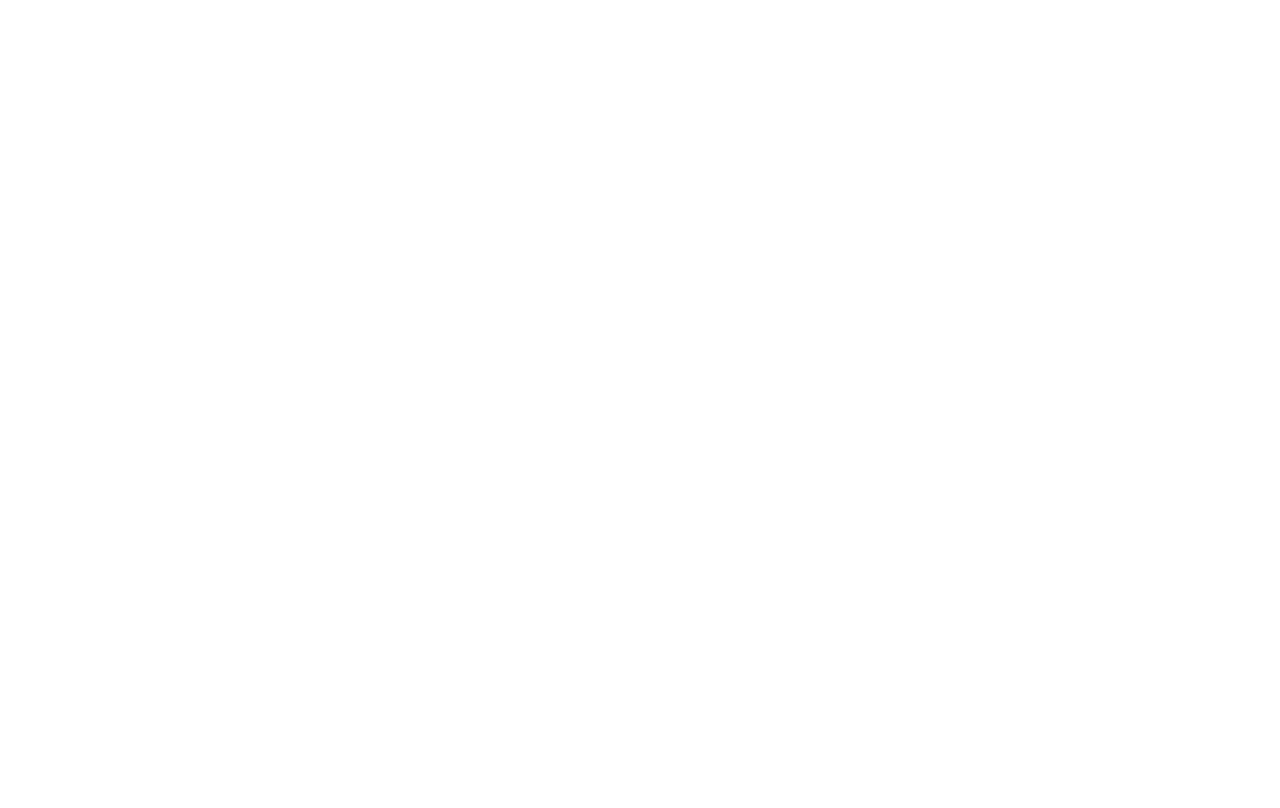
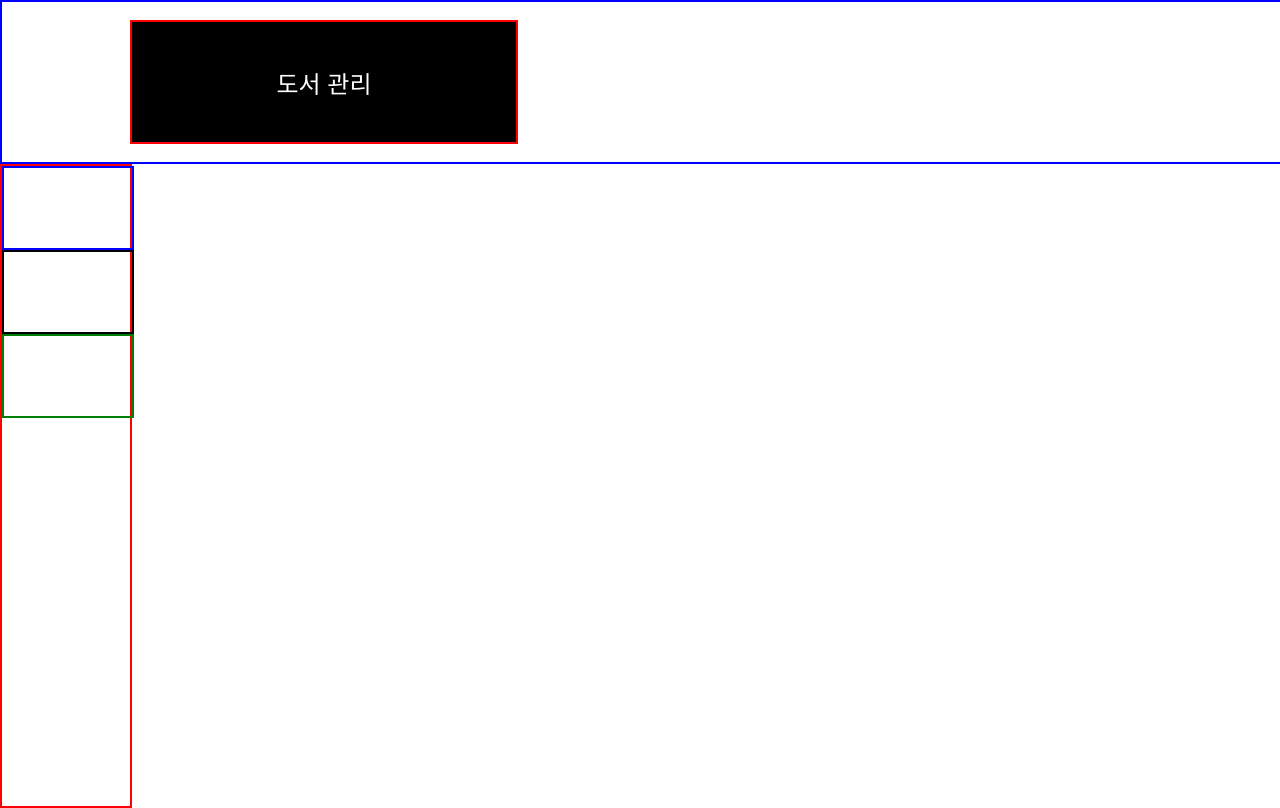
Before and after one commit to jaeho13/Library, a React (Create React App) app in the folder library/src/main/frontend/: page /admin/book in a window 1280 px wide. Before the commit this address had no page. Built offline with nearby package versions, Linux system fonts and the light colour scheme.

Commit message:
"0703 jaeho 도서 관리 및 유저 관리 페이지"

```diff
--- a/library/src/main/frontend/src/App.js
+++ b/library/src/main/frontend/src/App.js
@@ -3,7 +3,9 @@ import axios from 'axios';
 import styled from "styled-components"
 import { BrowserRouter, Routes, Route } from 'react-router-dom';
 import Login from './components/login/Login';
-import BookRentStatus from './components/admin/BookRentStatus';
+import LibraryRentStatus from './components/admin/LibraryRentStatus';
+import LibraryBookStatus from './components/admin/LibraryBookStatus';
+import LibraryUserStatus from './components/admin/LibraryUserStatus';
 
 function App() {
     return (
@@ -11,7 +13,9 @@ function App() {
             <BrowserRouter>
                 <Routes>
                     <Route path="/" element={<Login />} />
-                    <Route path="/admin" element={<BookRentStatus />} />
+                    <Route path="/admin/rent" element={<LibraryRentStatus />} />
+                    <Route path="/admin/book" element={<LibraryBookStatus />} />
+                    <Route path="/admin/user" element={<LibraryUserStatus />} />
                 </Routes>
             </BrowserRouter>
         </>
--- /dev/null
+++ b/library/src/main/frontend/src/components/admin/LibraryBookStatus.jsx
@@ -0,0 +1,78 @@
+import React from "react";
+import styled from "styled-components";
+
+const LibraryBookStatus = () => {
+    return (
+        <>
+            <TopMenu>
+                <PageName>
+                    도서 관리
+                </PageName>
+            </TopMenu>
+
+
+            <LeftMenu>
+                <LeftRentStatus>
+
+                </LeftRentStatus>
+
+                <LeftBookStatus>
+
+                </LeftBookStatus>
+
+                <LeftUserStatus>
+
+                </LeftUserStatus>
+            </LeftMenu>
+        </>
+    )
+}
+
+export default LibraryBookStatus;
+
+const TopMenu = styled.div`
+    width: 100%;
+    height: 20vh;
+    border: 2px solid blue;
+    display: flex;
+    align-items: center;
+`
+
+const PageName = styled.div`
+    width: 30%;
+    height: 15vh;
+    border: 2px solid red;
+    margin-left: 10%;
+    display: flex;
+    justify-content: center;
+    align-items: center;
+    background-color: black;
+    color: white;
+    font-size: 1.5rem;
+`
+
+const LeftMenu = styled.div`
+    width: 10%;
+    height: 80vh;
+    border: 2px solid red;
+    display: flex;
+    flex-direction: column;
+`
+
+const LeftRentStatus = styled.div`
+    width: 100%;
+    height: 10vh;
+    border: 2px solid blue;
+`
+
+const LeftBookStatus = styled.div`
+    width: 100%;
+    height: 10vh;
+    border: 2px solid black;
+`
+
+const LeftUserStatus = styled.div`
+    width: 100%;
+    height: 10vh;
+    border: 2px solid green;
+`
--- /dev/null
+++ b/library/src/main/frontend/src/components/admin/LibraryUserStatus.jsx
@@ -0,0 +1,78 @@
+import React from "react";
+import styled from "styled-components";
+
+const LibraryUserStatus = () => {
+    return (
+        <>
+            <TopMenu>
+                <PageName>
+                    도서 관리
+                </PageName>
+            </TopMenu>
+
+
+            <LeftMenu>
+                <LeftRentStatus>
+
+                </LeftRentStatus>
+
+                <LeftBookStatus>
+
+                </LeftBookStatus>
+
+                <LeftUserStatus>
+
+                </LeftUserStatus>
+            </LeftMenu>
+        </>
+    )
+}
+
+export default LibraryUserStatus;
+
+const TopMenu = styled.div`
+    width: 100%;
+    height: 20vh;
+    border: 2px solid blue;
+    display: flex;
+    align-items: center;
+`
+
+const PageName = styled.div`
+    width: 30%;
+    height: 15vh;
+    border: 2px solid red;
+    margin-left: 10%;
+    display: flex;
+    justify-content: center;
+    align-items: center;
+    background-color: black;
+    color: white;
+    font-size: 1.5rem;
+`
+
+const LeftMenu = styled.div`
+    width: 10%;
+    height: 80vh;
+    border: 2px solid red;
+    display: flex;
+    flex-direction: column;
+`
+
+const LeftRentStatus = styled.div`
+    width: 100%;
+    height: 10vh;
+    border: 2px solid blue;
+`
+
+const LeftBookStatus = styled.div`
+    width: 100%;
+    height: 10vh;
+    border: 2px solid black;
+`
+
+const LeftUserStatus = styled.div`
+    width: 100%;
+    height: 10vh;
+    border: 2px solid green;
+`
```
